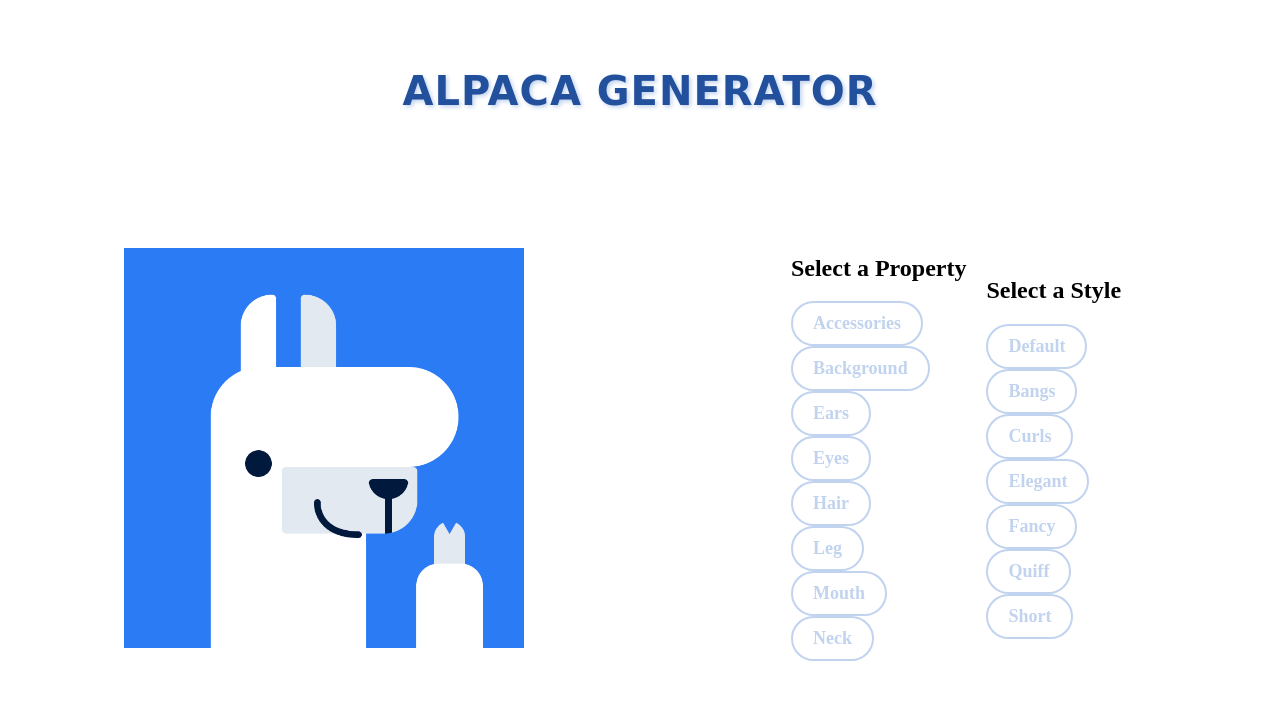
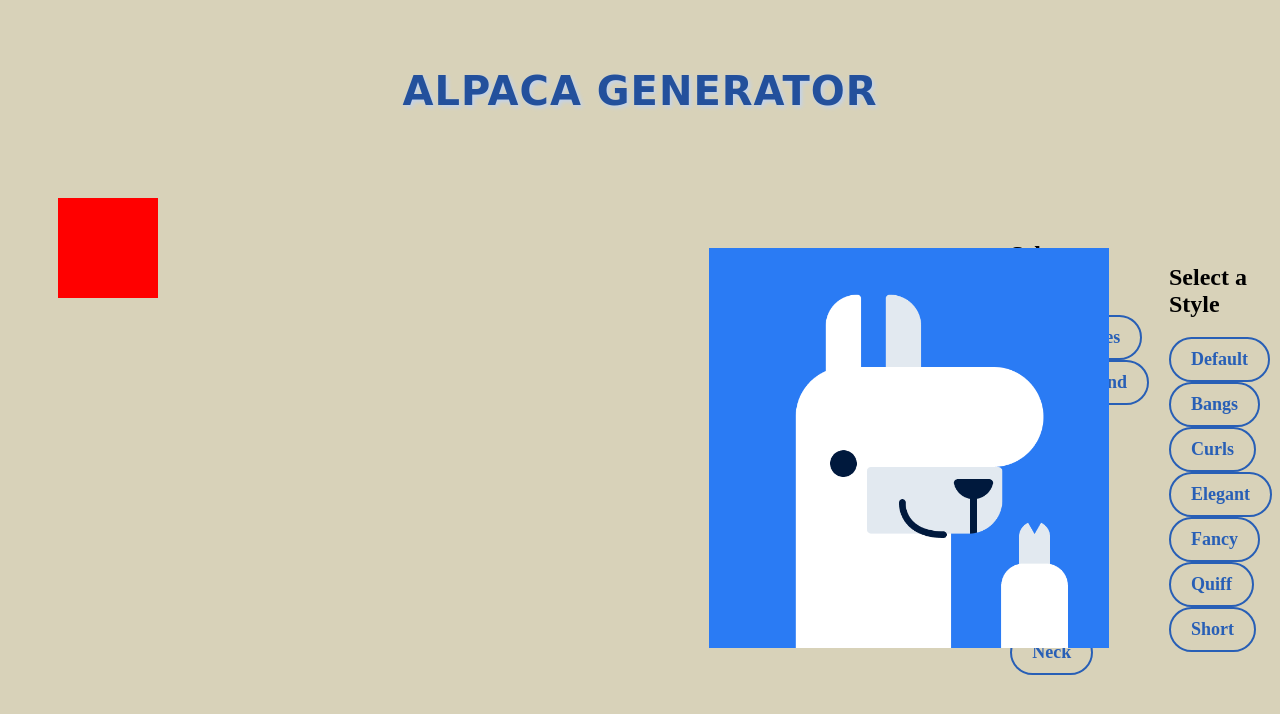
Before and after one commit to rubbertoe94/alpaca-generator, an Angular app: page / in a window 1280 px wide. Shown: the top 714 px of the page. Built offline with nearby package versions, Linux system fonts and the light colour scheme.

Commit message:
trying to implement download feature

```diff
--- a/src/app/app.component.css
+++ b/src/app/app.component.css
@@ -119,9 +119,9 @@ body {
     cursor: pointer;
     font-size: 18px;
     font-weight: bold;
-    border: 2px solid #c1d3ef;
+    border: 2px solid #285fb6;
     border-radius: 30px;
-    color: #c1d3ef;
+    color: #285fb6;
     padding: 10px 20px;
     text-align: center;
     transition: all 0.3s ease;
--- a/src/app/app.component.html
+++ b/src/app/app.component.html
@@ -1,4 +1,6 @@
 <div class="app-container">
+    <canvas #myCanvas width="800" height="600"></canvas>
+
 <h1 class="header-title">Alpaca Generator</h1>
     <div class="img-container">
             <img [src]=' "assets/backgrounds/" + alpaca.background + ".png" ' alt="background image" class="background">
--- a/src/app/app.component.ts
+++ b/src/app/app.component.ts
@@ -1,6 +1,8 @@
-import { Component } from '@angular/core';
+import { Component, ViewChild, ElementRef, AfterViewInit } from '@angular/core';
 import { RouterOutlet } from '@angular/router';
 import { CommonModule, NgFor } from '@angular/common';
+
+
 
 
 @Component({
@@ -10,7 +12,27 @@ import { CommonModule, NgFor } from '@angular/common';
   templateUrl: './app.component.html',
   styleUrl: './app.component.css'
 })
-export class AppComponent {
+export class AppComponent implements AfterViewInit {
+
+
+  @ViewChild('myCanvas', { static: false }) myCanvas!: ElementRef<HTMLCanvasElement>;
+
+  ngAfterViewInit() {
+    // Access the canvas element here
+    const canvas: HTMLCanvasElement = this.myCanvas.nativeElement;
+    const context = canvas.getContext('2d');
+
+    if (canvas) {
+      const context = canvas.getContext('2d');
+
+      if (context) {
+        // Use the canvas and its context to draw graphics, if needed
+        context.fillStyle = 'red';
+        context.fillRect(50, 50, 100, 100);
+      }
+    }
+  }
+
   title = 'alpaca-generator';
 
   constructor(){}
@@ -123,74 +145,21 @@ changeStyle(choice: string) {
   console.log("currentStyle: ", this.alpaca[this.currentProperty])
 }
 
-downloadImage() {
+randomize() {
+  for (let property in this.alpaca) {
+    let randomIndex = Math.floor(Math.random() * this.properties[property].length);
+    this.alpaca[property] = this.properties[property][randomIndex].value;
+  }
+}
+
+// save() {
+//   const alpacaElement = document.getElementById('alpaca');
+//   if (alpacaElement instanceof HTMLElement) {
+//     html2canvas(alpacaElement).then(canvas => {
+//       console.log(canvas);
+//       window.open(canvas.toDataURL('image/png'));
+//     });
+//   }
+// }
 
 }
-
-}
-
-
-// .selection-section {
-//   flex: 1;
-//   padding-left: 20px;
-// }
-
-// /* Selection control styles */
-// .radio-container {
-//   margin: 10px;
-//   text-align: center;
-// }
-
-// .radio h2 {
-//   font-size: 24px;
-//   margin-bottom: 10px;
-// }
-
-// .radio {
-//   display: flex;
-//   flex-wrap: wrap;
-//   gap: 10px;
-//   align-items: center;
-// }
-
-// input[type="radio"] {
-//   display: none;
-// }
-
-// label {
-//   display: block;
-//   cursor: pointer;
-//   font-size: 18px;
-//   font-weight: bold;
-//   border: 2px solid #c1d3ef;
-//   border-radius: 30px;
-//   color: #c1d3ef;
-//   padding: 10px 20px;
-//   text-align: center;
-//   transition: all 0.3s ease;
-// }
-
-// label:hover {
-//   border-color: #699cf5;
-//   color: #699cf5;
-// }
-
-
-// .download-section {
-//   margin-top: 20px;
-// }
-
-// button {
-//   background-color: #23509c;
-//   color: #fff;
-//   border: none;
-//   border-radius: 30px;
-//   padding: 10px 20px;
-//   font-size: 18px;
-//   cursor: pointer;
-//   transition: background-color 0.3s ease;
-// }
-
-// button:hover {
-//   background-color: #699cf5;
-// }
--- a/src/styles.css
+++ b/src/styles.css
@@ -1 +1,4 @@
 /* You can add global styles to this file, and also import other style files */
+body {
+    background-color: #d8d2b9;
+}
```
